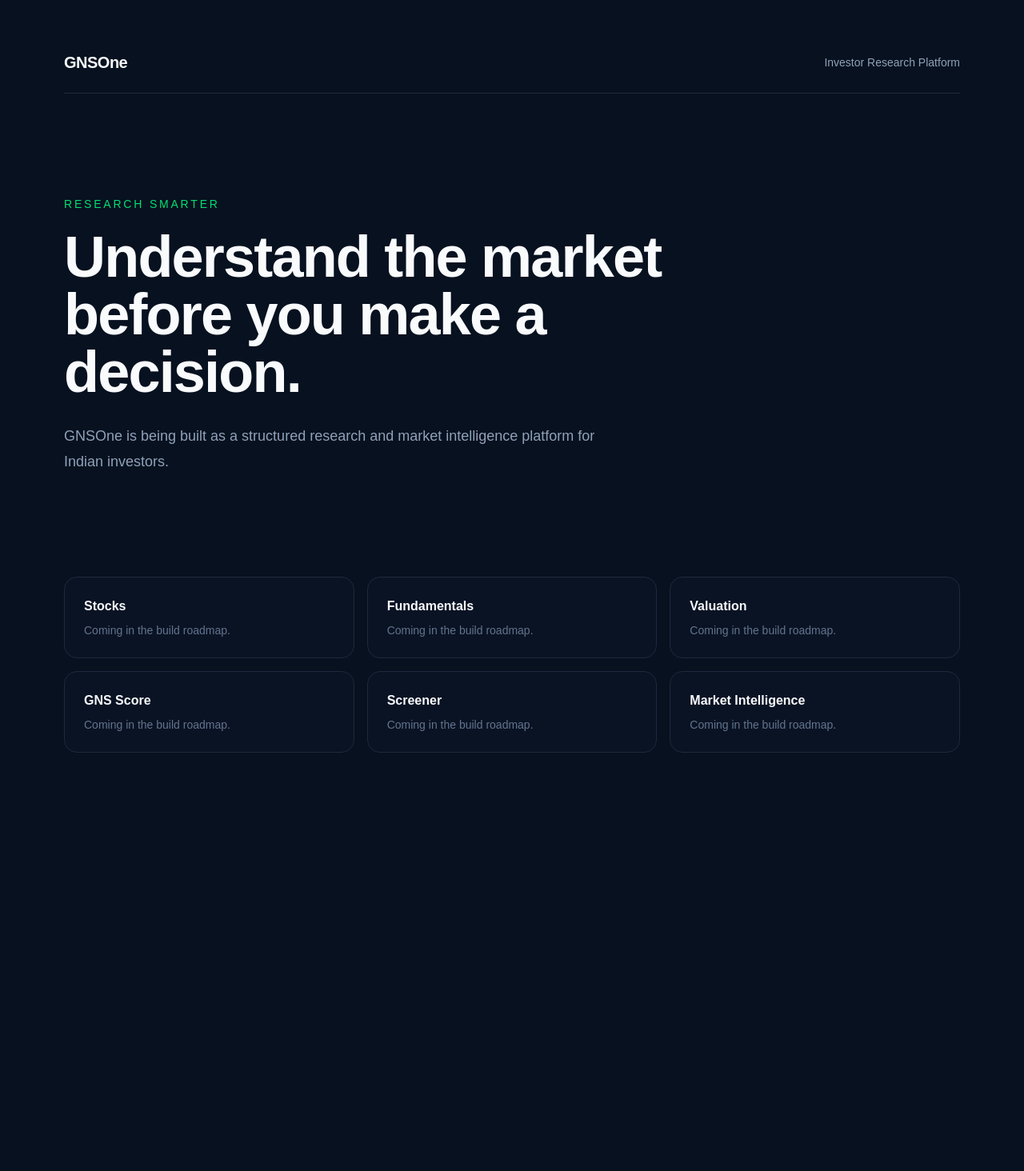
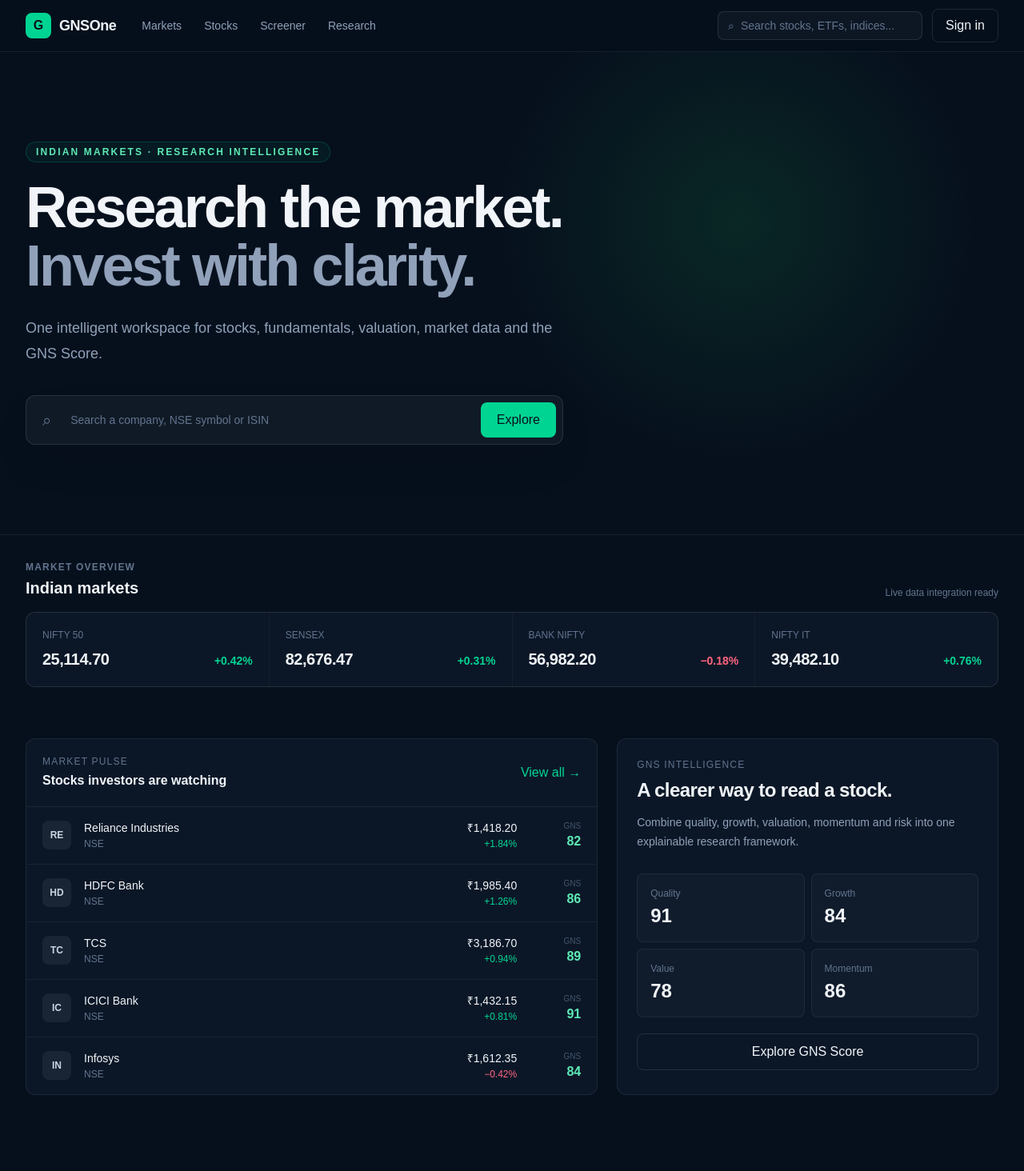
Before and after one commit to Mahi12091/Gnsone-new-, a Next.js app: page / in a window 1280 px wide. Shown: the top 1464 px of the page at 80% size. Before the commit the page ends 1005 px from the top, so only its background shows below. Built offline with nearby package versions, Linux system fonts and the light colour scheme.

Commit message:
feat(ui): build premium financial research homepage

```diff
--- a/src/app/page.tsx
+++ b/src/app/page.tsx
@@ -1,46 +1,69 @@
-const modules = [
-  "Stocks",
-  "Fundamentals",
-  "Valuation",
-  "GNS Score",
-  "Screener",
-  "Market Intelligence",
+const markets = [
+  { name: "NIFTY 50", value: "25,114.70", change: "+0.42%", up: true },
+  { name: "SENSEX", value: "82,676.47", change: "+0.31%", up: true },
+  { name: "BANK NIFTY", value: "56,982.20", change: "−0.18%", up: false },
+  { name: "NIFTY IT", value: "39,482.10", change: "+0.76%", up: true },
+];
+
+const stocks = [
+  ["Reliance Industries", "₹1,418.20", "+1.84%", "82"],
+  ["HDFC Bank", "₹1,985.40", "+1.26%", "86"],
+  ["TCS", "₹3,186.70", "+0.94%", "89"],
+  ["ICICI Bank", "₹1,432.15", "+0.81%", "91"],
+  ["Infosys", "₹1,612.35", "−0.42%", "84"],
 ];
 
 export default function HomePage() {
   return (
-    <main className="min-h-screen px-6 py-16 md:px-12 lg:px-20">
-      <div className="mx-auto max-w-6xl">
-        <header className="flex items-center justify-between border-b border-slate-800 pb-6">
-          <div className="text-xl font-bold tracking-tight">GNSOne</div>
-          <div className="text-sm text-slate-400">Investor Research Platform</div>
-        </header>
+    <main className="min-h-screen bg-[#06101d] text-slate-100">
+      <nav className="sticky top-0 z-20 border-b border-white/[0.07] bg-[#06101d]/90 backdrop-blur-xl">
+        <div className="mx-auto flex h-16 max-w-7xl items-center gap-8 px-5 lg:px-8">
+          <div className="flex items-center gap-2.5">
+            <div className="grid h-8 w-8 place-items-center rounded-lg bg-emerald-400 font-black text-[#06101d]">G</div>
+            <span className="text-lg font-bold tracking-tight">GNSOne</span>
+          </div>
+          <div className="hidden items-center gap-7 text-sm text-slate-400 md:flex">
+            <a className="text-white" href="#markets">Markets</a><a href="#stocks">Stocks</a><a href="#screener">Screener</a><a href="#research">Research</a>
+          </div>
+          <div className="ml-auto flex items-center gap-3">
+            <div className="hidden h-9 w-64 items-center gap-2 rounded-lg border border-white/10 bg-white/[0.035] px-3 text-sm text-slate-500 sm:flex">⌕ <span>Search stocks, ETFs, indices...</span></div>
+            <button className="rounded-lg border border-white/10 px-4 py-2 text-sm font-medium hover:bg-white/5">Sign in</button>
+          </div>
+        </div>
+      </nav>
 
-        <section className="py-24 md:py-32">
-          <p className="mb-5 text-sm font-medium uppercase tracking-[0.2em] text-green-400">
-            Research smarter
-          </p>
-          <h1 className="max-w-4xl text-5xl font-bold tracking-tight md:text-7xl">
-            Understand the market before you make a decision.
-          </h1>
-          <p className="mt-7 max-w-2xl text-lg leading-8 text-slate-400">
-            GNSOne is being built as a structured research and market intelligence
-            platform for Indian investors.
-          </p>
-        </section>
+      <section className="relative overflow-hidden border-b border-white/[0.06]">
+        <div className="absolute inset-0 bg-[radial-gradient(circle_at_72%_35%,rgba(34,197,94,.13),transparent_30%)]" />
+        <div className="relative mx-auto max-w-7xl px-5 py-20 lg:px-8 lg:py-28">
+          <div className="max-w-4xl">
+            <div className="mb-5 inline-flex rounded-full border border-emerald-400/20 bg-emerald-400/5 px-3 py-1 text-xs font-semibold uppercase tracking-[0.18em] text-emerald-300">Indian markets · Research intelligence</div>
+            <h1 className="text-5xl font-semibold leading-[1.02] tracking-[-0.04em] md:text-7xl">Research the market.<br /><span className="text-slate-400">Invest with clarity.</span></h1>
+            <p className="mt-6 max-w-2xl text-lg leading-8 text-slate-400">One intelligent workspace for stocks, fundamentals, valuation, market data and the GNS Score.</p>
+            <div className="mt-9 flex max-w-2xl items-center gap-3 rounded-xl border border-white/10 bg-white/[0.045] p-2 shadow-2xl shadow-black/20">
+              <span className="px-3 text-xl text-slate-500">⌕</span><span className="flex-1 text-sm text-slate-500">Search a company, NSE symbol or ISIN</span><button className="rounded-lg bg-emerald-400 px-5 py-2.5 text-sm font-bold text-[#06101d]">Explore</button>
+            </div>
+          </div>
+        </div>
+      </section>
 
-        <section className="grid gap-4 sm:grid-cols-2 lg:grid-cols-3">
-          {modules.map((module) => (
-            <div
-              key={module}
-              className="rounded-2xl border border-slate-800 bg-slate-900/50 p-6"
-            >
-              <h2 className="font-semibold">{module}</h2>
-              <p className="mt-2 text-sm text-slate-500">Coming in the build roadmap.</p>
-            </div>
-          ))}
-        </section>
-      </div>
+      <section id="markets" className="mx-auto max-w-7xl px-5 py-8 lg:px-8">
+        <div className="mb-4 flex items-end justify-between"><div><p className="text-xs font-semibold uppercase tracking-widest text-slate-500">Market overview</p><h2 className="mt-1 text-xl font-semibold">Indian markets</h2></div><span className="text-xs text-slate-500">Live data integration ready</span></div>
+        <div className="grid gap-px overflow-hidden rounded-xl border border-white/[0.07] bg-white/[0.07] sm:grid-cols-2 lg:grid-cols-4">
+          {markets.map((m) => <div key={m.name} className="bg-[#0b1727] p-5"><p className="text-xs font-medium text-slate-500">{m.name}</p><div className="mt-2 flex items-baseline justify-between"><span className="text-xl font-semibold tracking-tight">{m.value}</span><span className={`text-sm font-semibold ${m.up ? "text-emerald-400" : "text-rose-400"}`}>{m.change}</span></div></div>)}
+        </div>
+      </section>
+
+      <section id="stocks" className="mx-auto grid max-w-7xl gap-6 px-5 py-8 lg:grid-cols-[1.5fr_1fr] lg:px-8">
+        <div className="rounded-xl border border-white/[0.07] bg-[#0b1727]">
+          <div className="flex items-center justify-between border-b border-white/[0.07] p-5"><div><p className="text-xs uppercase tracking-widest text-slate-500">Market pulse</p><h2 className="mt-1 font-semibold">Stocks investors are watching</h2></div><button className="text-xs font-semibold text-emerald-400">View all →</button></div>
+          <div>{stocks.map(([name,price,change,score]) => <div key={name} className="flex items-center gap-4 border-b border-white/[0.05] px-5 py-4 last:border-0"><div className="grid h-9 w-9 place-items-center rounded-lg bg-white/[0.06] text-xs font-bold text-slate-300">{name.slice(0,2).toUpperCase()}</div><div className="min-w-0 flex-1"><p className="truncate text-sm font-medium">{name}</p><p className="mt-0.5 text-xs text-slate-500">NSE</p></div><div className="text-right"><p className="text-sm font-medium">{price}</p><p className={`mt-0.5 text-xs ${change.startsWith("+") ? "text-emerald-400" : "text-rose-400"}`}>{change}</p></div><div className="hidden w-16 text-right sm:block"><p className="text-[10px] uppercase text-slate-600">GNS</p><p className="font-semibold text-emerald-300">{score}</p></div></div>)}</div>
+        </div>
+        <div id="research" className="rounded-xl border border-white/[0.07] bg-[#0b1727] p-6"><p className="text-xs uppercase tracking-widest text-slate-500">GNS Intelligence</p><h2 className="mt-2 text-2xl font-semibold tracking-tight">A clearer way to read a stock.</h2><p className="mt-3 text-sm leading-6 text-slate-400">Combine quality, growth, valuation, momentum and risk into one explainable research framework.</p><div className="mt-7 grid grid-cols-2 gap-2">{[["Quality","91"],["Growth","84"],["Value","78"],["Momentum","86"]].map(([a,b]) => <div key={a} className="rounded-lg border border-white/[0.06] bg-white/[0.025] p-4"><p className="text-xs text-slate-500">{a}</p><p className="mt-1 text-2xl font-semibold">{b}</p></div>)}</div><button className="mt-5 w-full rounded-lg border border-white/10 py-2.5 text-sm font-semibold hover:bg-white/5">Explore GNS Score</button></div>
+      </section>
+
+      <section id="screener" className="mx-auto max-w-7xl px-5 py-16 lg:px-8"><div className="rounded-2xl border border-white/[0.07] bg-gradient-to-br from-[#0c1a2b] to-[#091522] p-8 md:p-12"><p className="text-xs font-semibold uppercase tracking-widest text-emerald-400">Built for serious research</p><h2 className="mt-3 max-w-2xl text-3xl font-semibold tracking-tight md:text-4xl">From a stock idea to a complete investment thesis.</h2><p className="mt-4 max-w-2xl text-slate-400">Screen companies, compare fundamentals and understand what is driving the numbers — without the noise.</p><div className="mt-8 flex flex-wrap gap-3"><button className="rounded-lg bg-emerald-400 px-5 py-3 text-sm font-bold text-[#06101d]">Open Screener</button><button className="rounded-lg border border-white/10 px-5 py-3 text-sm font-semibold">Browse stocks</button></div></div></section>
+
+      <footer className="border-t border-white/[0.07] py-8"><div className="mx-auto flex max-w-7xl flex-col gap-3 px-5 text-xs text-slate-600 sm:flex-row sm:items-center sm:justify-between lg:px-8"><span>© 2026 GNSOne</span><span>Market data • Research • Intelligence</span></div></footer>
     </main>
   );
 }
```
